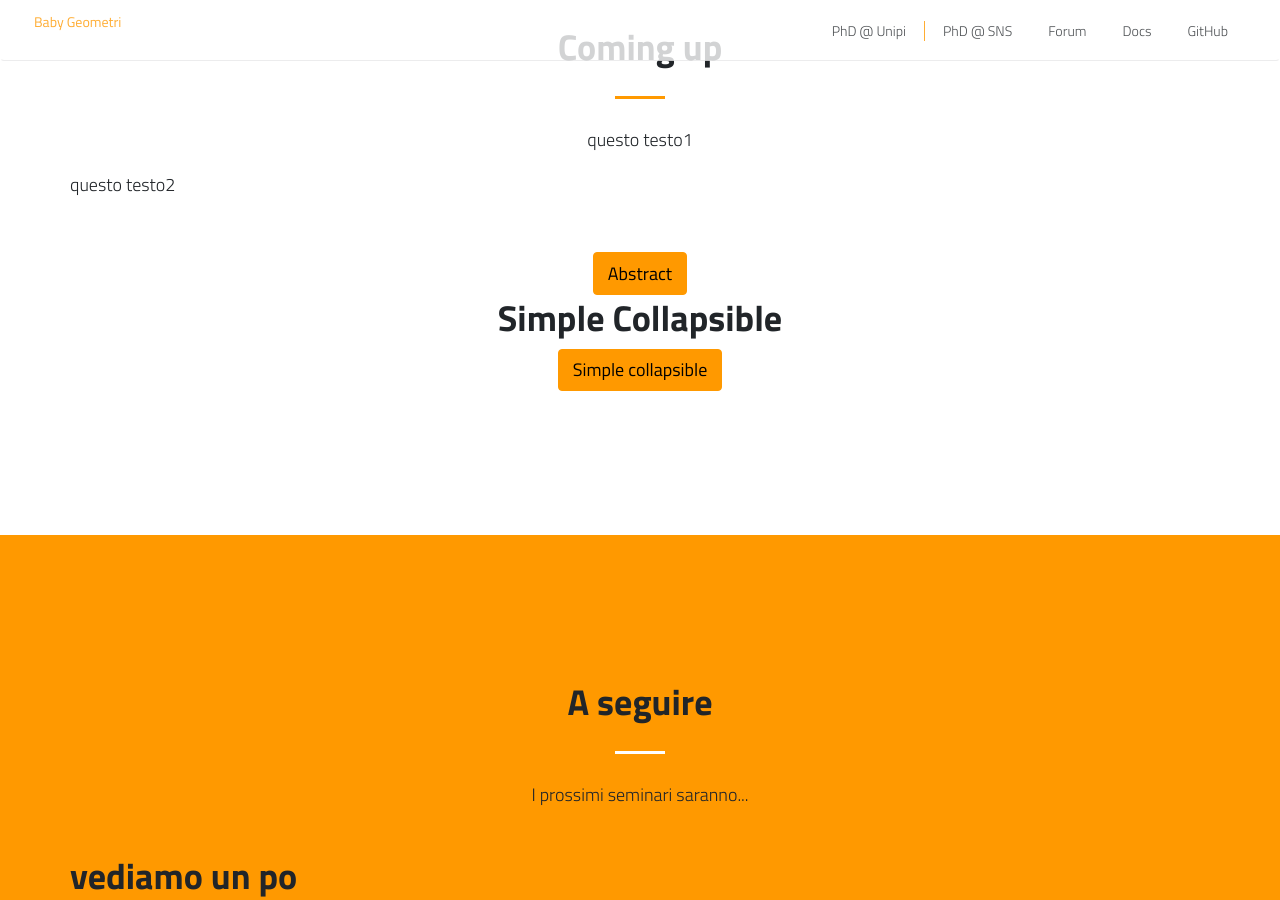
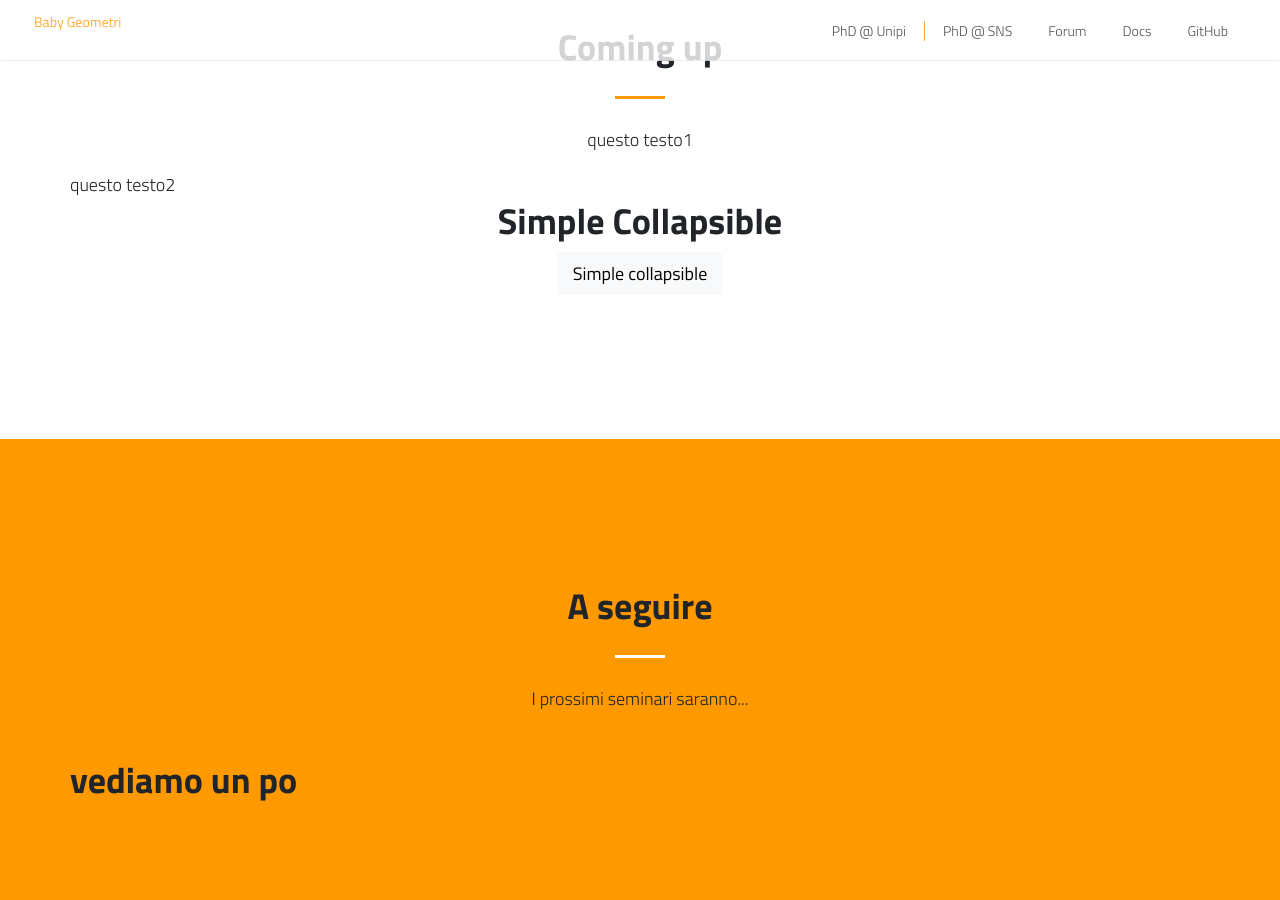
Before and after one commit to baby-geometri/baby-geometri.github.io, a Jekyll site: the page built from index.md, in a window 1280 px wide and 900 px high, scrolled down 1020 px. Built offline with Jekyll 4.4.1, drawn with Linux system fonts in a browser that asks for light colours; nearby versions of some CDN libraries.

Commit message:
Update default.html

```diff
--- a/_layouts/default.html
+++ b/_layouts/default.html
@@ -75,10 +75,12 @@
     </div>
     <div class="row">
       <div class="col-lg-8 mx-auto text-center">
-        <a class="btn btn-warning btn-xl mt-5 js-scroll-trigger" href="./whitepaper"> Abstract </a>
 
-          <h2>Simple Collapsible</h2>
-  <button type="button" class="btn btn-warning" data-toggle="collapse" data-target="#demo">Simple collapsible</button>
+         <h2>Simple Collapsible</h2>
+  <a href="#demo" class="btn btn-info" data-toggle="collapse">Simple collapsible</a>
+  <div id="demo" class="collapse">
+
+  <button type="button" class="btn btn-warning" data-toggle="collapse" data-target="#demo">Abstract</button>
   <div id="demo" class="collapse">
     Lorem ipsum dolor sit amet, consectetur adipisicing elit,
   </div>
```
